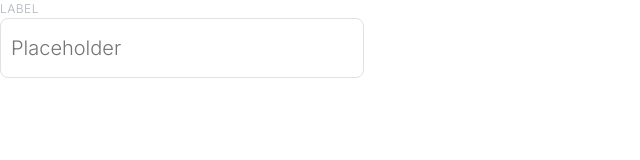
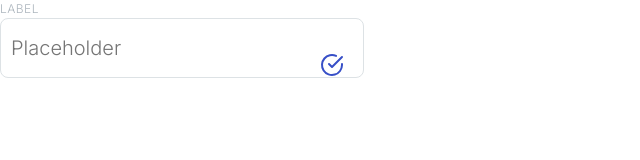
Before and after one commit to js-tasks-ru/htmlcss-20230530_jakubaites, a website: page 07-lection5/04-input/index.html in a window 1280 px wide. Shown: the full height of the page, 0-640 px from the left. Drawn offline with Linux system fonts and the light colour scheme.

Commit message:
input Text 2

```diff
--- a/07-lection5/04-input/index.html
+++ b/07-lection5/04-input/index.html
@@ -6,9 +6,11 @@
         <link rel="stylesheet" href="./input.css">
     </head>
     <body>
-      <label class="input">
 
-        <p class="input__header">LABEL</p>
+
+    <div class="input">
+          LABEL
+      <div class="input__wrapper">
 
        <input type="text" class="input__text" placeholder="Placeholder">
 
@@ -23,6 +25,7 @@
         <path d="M12 16V16.5" stroke="#F03D3E" stroke-width="2" stroke-linecap="round" stroke-linejoin="round"/>
         </svg>
 
-      </label>
+      </div>
+    </div>
     </body>
 </html>
--- a/07-lection5/04-input/input.css
+++ b/07-lection5/04-input/input.css
@@ -1,8 +1,6 @@
 .input {
     display: inline-block;
     position: relative;
-}
-.input__header {
     font-family: 'Inter';
     font-style: normal;
     font-weight: 500;
@@ -12,8 +10,12 @@
     text-transform: uppercase;
     color: var(--grey-3);
 }
+.input__wrapper {
+    position: relative;
+}
 .input__text {
     border: 1px solid var(--grey-2);
+    display: block;
     width: 350px;
     height: 56px;
     font-family: 'Inter';
@@ -30,7 +32,7 @@
     border-color: #4263EB;
 }
 .input__successImg {
-    display: none;
+
     position: absolute;
     top: 35px;
     right: 20px;
```
